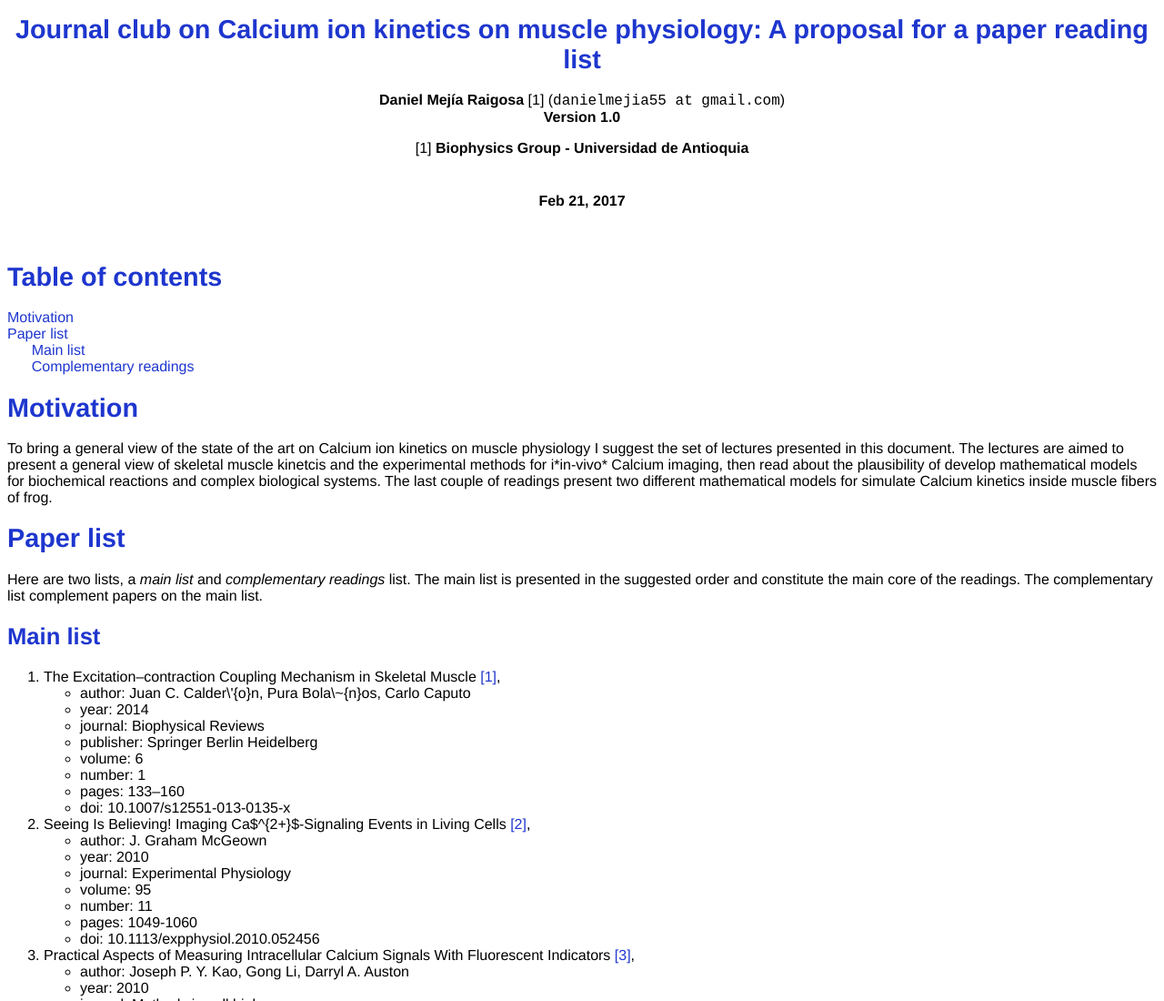
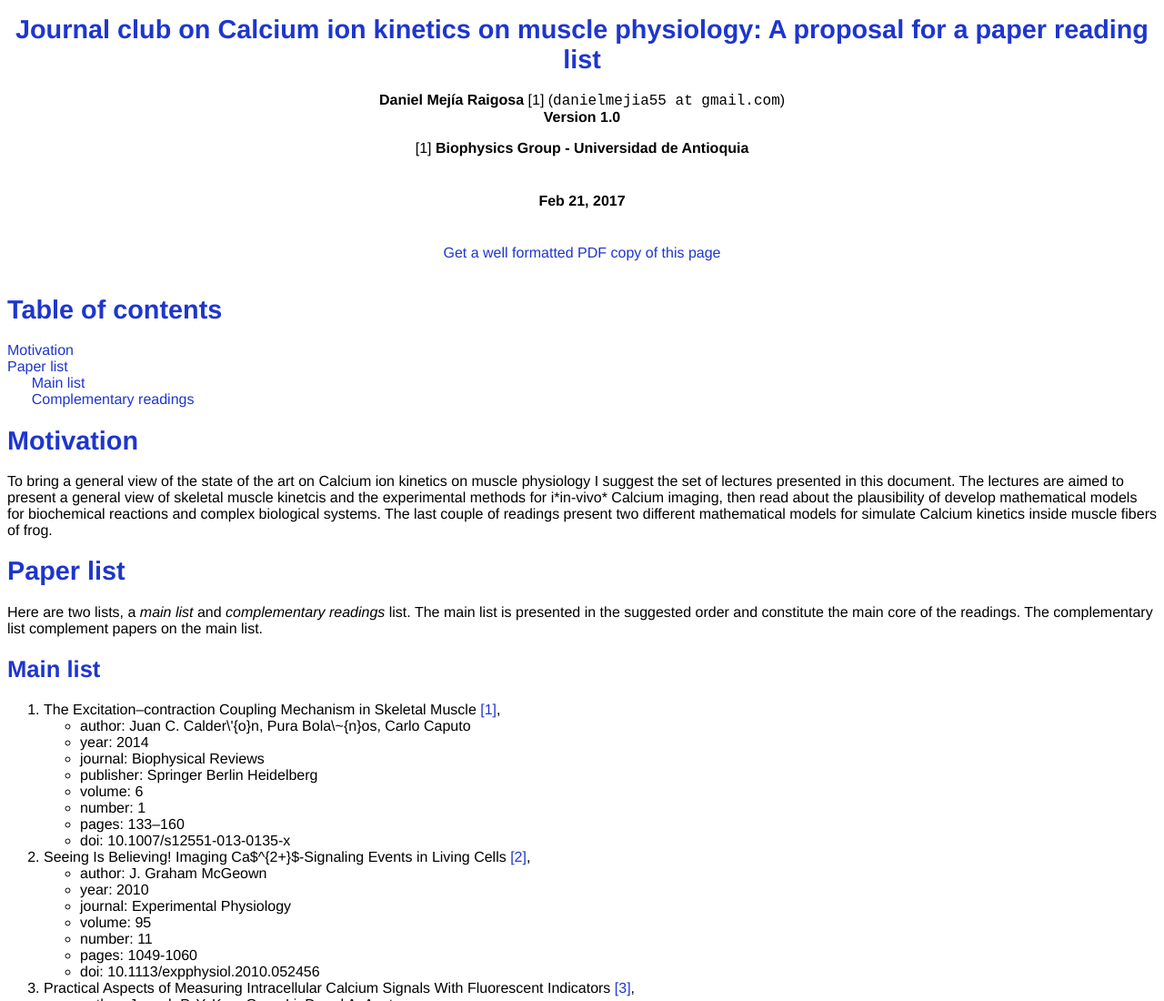
Before and after one commit to Daniel-M/GIB_Journal_Club-Ca_Kinetics, a plain HTML site: page docs/index.html in a window 1280 px wide. Shown: the top 1100 px of the page at 91% size. Drawn offline with Linux system fonts and the light colour scheme.

Commit message:
Adding PDF link... again

```diff
--- a/docs/index.html
+++ b/docs/index.html
@@ -80,7 +80,8 @@ end of tocinfo -->
 <p>
 <center><h4>Feb 21, 2017</h4></center> <!-- date -->
 <br>
-
+<center><a href="https://github.com/Daniel-M/GIB_Journal_Club-Ca_Kinetics/raw/master/lectures-list-proposal-gib_jc.pdf">Get a well formatted PDF copy of this page</a></center>
+<br>
 <h1 id="table_of_contents">Table of contents</h2>
 
 <p>
```
